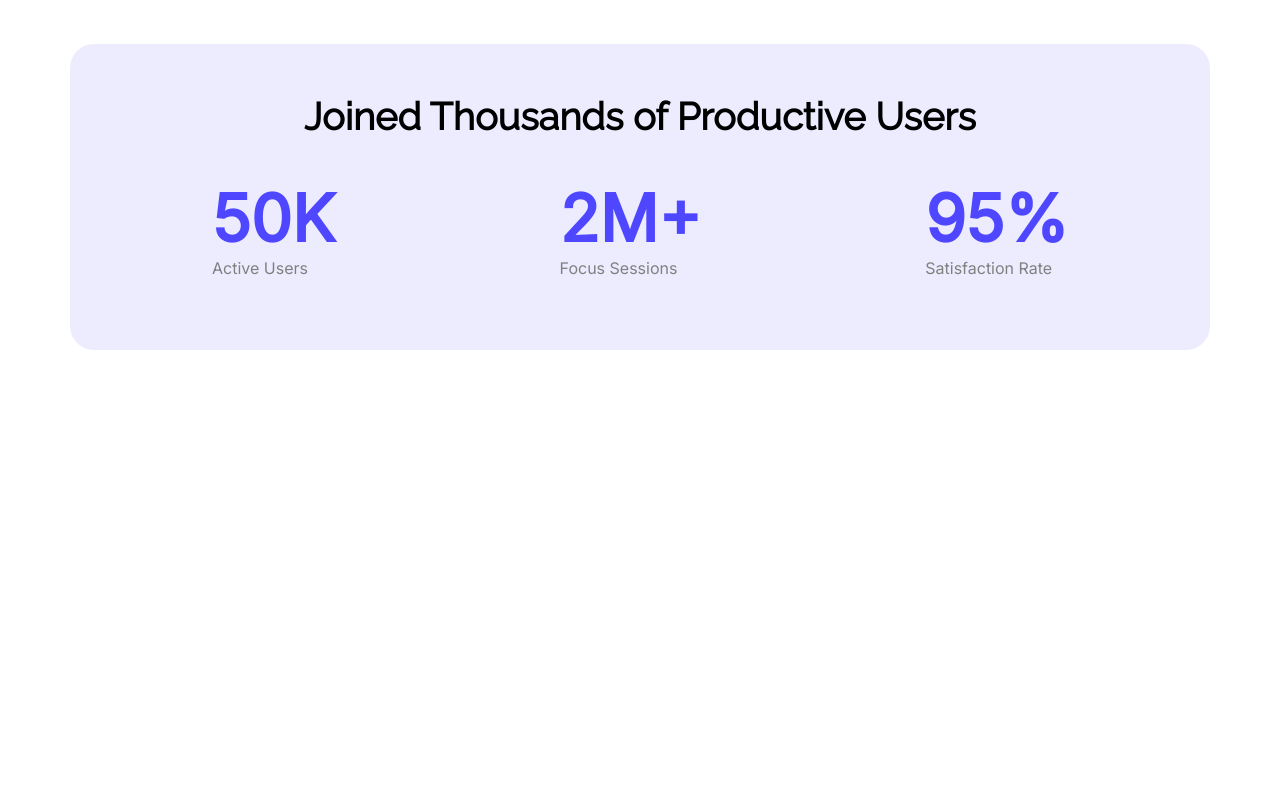
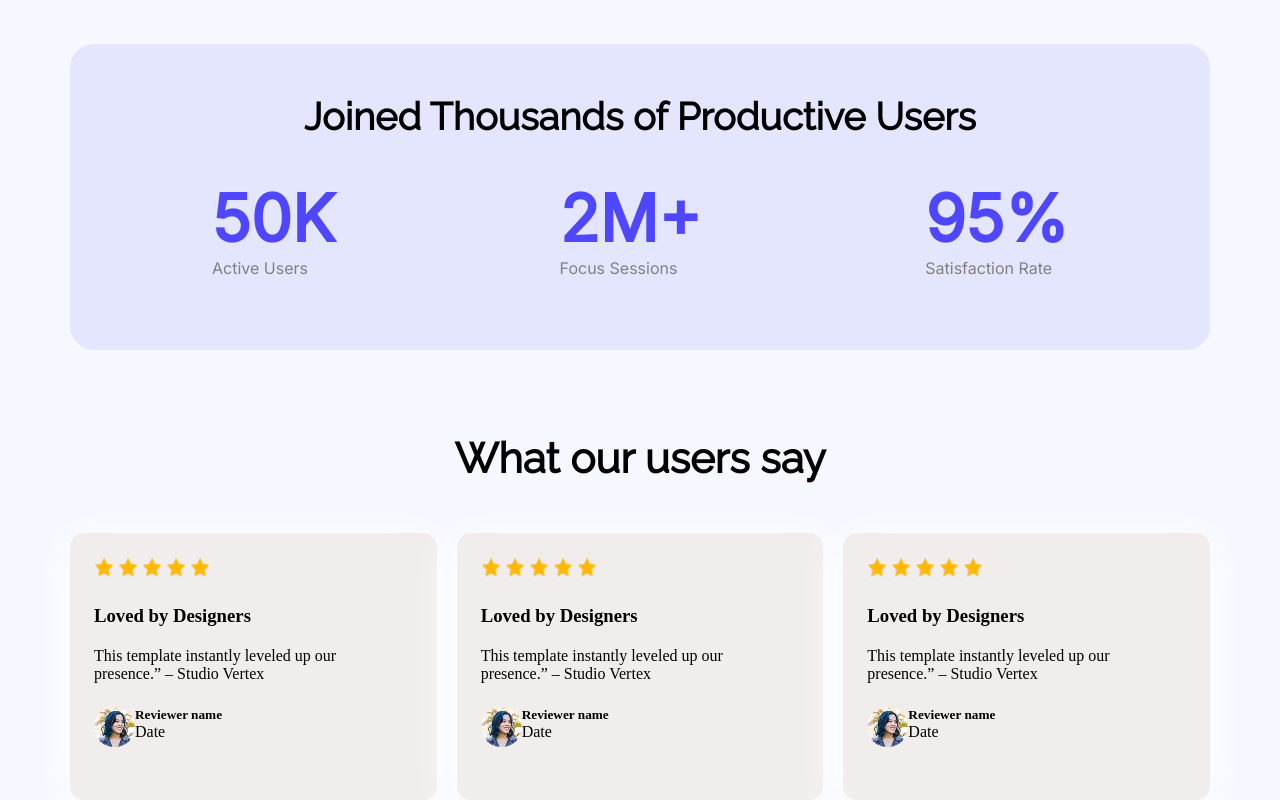
Before and after one commit to noruzzaman-rahat/web-template-for-Agencies, a plain HTML site: page index.html in a window 1280 px wide. Shown: the part 1214-2014 px from the top of the page. Before the commit the page ends 1648 px from the top, so only its background shows below. Drawn offline with Linux system fonts and the light colour scheme.

Commit message:
Updated index.html file

```diff
--- a/index.html
+++ b/index.html
@@ -8,7 +8,7 @@
     <link href='https://fonts.googleapis.com/css?family=Inter' rel='stylesheet'>
     <link href='https://fonts.googleapis.com/css?family=Raleway' rel='stylesheet'>
 </head>
-<body>
+<body class="body">
     <header class="header">
         <nav>
            <h2>LOGO</h2>
@@ -16,7 +16,7 @@
         </nav>
         <div class="template">
             <h1>Cool Dark UI Template for
-                <br> Webflow Agencies!</h1>
+                <br>Webflow Agencies!</h1>
             <button class="div-button">Stay Focused</button>
         </div>
     </header>
@@ -50,6 +50,69 @@
 
             </div>
         </div>
+         <h1 class="our">What our users say</h1>
+        <div class="love">
+            <div class="star">
+                <div>
+                    <img src="Assets/icon-star.png" alt="" width="20px" height="20px">
+                    <img src="Assets/icon-star.png" alt=""width="20px" height="20px">
+                    <img src="Assets/icon-star.png" alt=""width="20px" height="20px">
+                    <img src="Assets/icon-star.png" alt=""width="20px" height="20px">
+                    <img src="Assets/icon-star.png" alt=""width="20px" height="20px">
+                </div>
+                <div class="by">
+                    <h3>Loved by Designers</h3>
+                    <p>This template instantly leveled up our<br> presence.” – Studio Vertex</p>
+                </div>
+                <div class="reviewer">
+                    <img src="Assets/avatar.png" alt="" class="avatar">
+                    <div>
+                    <h5>Reviewer name</h5>
+                    <p>Date</p>
+                    </div>
+                </div>
+            </div>
+            <div class="star">
+                <div>
+                    <img src="Assets/icon-star.png" alt=""width="20px" height="20px">
+                    <img src="Assets/icon-star.png" alt=""width="20px" height="20px">
+                    <img src="Assets/icon-star.png" alt=""width="20px" height="20px">
+                    <img src="Assets/icon-star.png" alt=""width="20px" height="20px">
+                    <img src="Assets/icon-star.png" alt=""width="20px" height="20px">
+                </div>
+                <div class="by">
+                    <h3>Loved by Designers</h3>
+                    <p>This template instantly leveled up our<br> presence.” – Studio Vertex</p>
+                </div>
+                <div class="reviewer">
+                    <img src="Assets/avatar.png" alt="" class="avatar">
+                    <div>
+                    <h5>Reviewer name</h5>
+                    <p>Date</p>
+                    </div>
+                </div>
+            </div>
+            <div class="star">
+                <div>
+                    <img src="Assets/icon-star.png" alt=""width="20px" height="20px">
+                    <img src="Assets/icon-star.png" alt=""width="20px" height="20px">
+                    <img src="Assets/icon-star.png" alt=""width="20px" height="20px">
+                    <img src="Assets/icon-star.png" alt=""width="20px" height="20px">
+                    <img src="Assets/icon-star.png" alt=""width="20px" height="20px">
+                </div>
+                <div class="by">
+                    <h3>Loved by Designers</h3>
+                    <p>This template instantly leveled up our<br> presence.” – Studio Vertex</p>
+                </div>
+                <div class="reviewer">
+                    <img src="Assets/avatar.png" alt="" class="avatar">
+                    <div>
+                        <h5>Reviewer name</h5>
+                    <p>Date</p>
+                    </div>
+                </div>
+            </div>
+        </div>
     </main>
     <footer>
 
--- a/styles/styles.css
+++ b/styles/styles.css
@@ -51,6 +51,9 @@ div h1{
     color: white;
     margin-top: 37px;
     border: none;
+}
+.body{
+    background-color: #F5F8FF;
 }
 /*2nd step*/
 .parent{
@@ -117,3 +120,46 @@ div h1{
     color: #4E47FF;
 
 }
+/*4th step */
+.love{
+    display: flex;
+    gap: 20px;
+    width: 1140px;
+    height: 243px;
+    margin: auto;
+    justify-content: center;
+    margin-top: 50px;
+
+}
+.star{
+    padding-left: 24px;
+    background-color: rgb(242, 237, 237);
+    width: 366px;
+    height: 243px;
+    box-shadow: 10px;
+    padding-right: 24px;
+    padding-bottom: 0px;
+    padding-top: 24px;
+    box-shadow: 0px 6px 50px 0px white;
+    border-radius: 14px;
+  }
+.our{
+    font-size: 42px;
+     font-family: 'Raleway';
+     font-weight: bold;
+     text-align: center;
+}
+.reviewer{
+    display: flex;
+    margin-top: 24px;
+}
+.by{
+    margin-top: 24px;
+}
+.by h3{
+    margin-bottom: 20px;
+}
+.avatar{
+    border-radius: 50%;
+
+}
```
